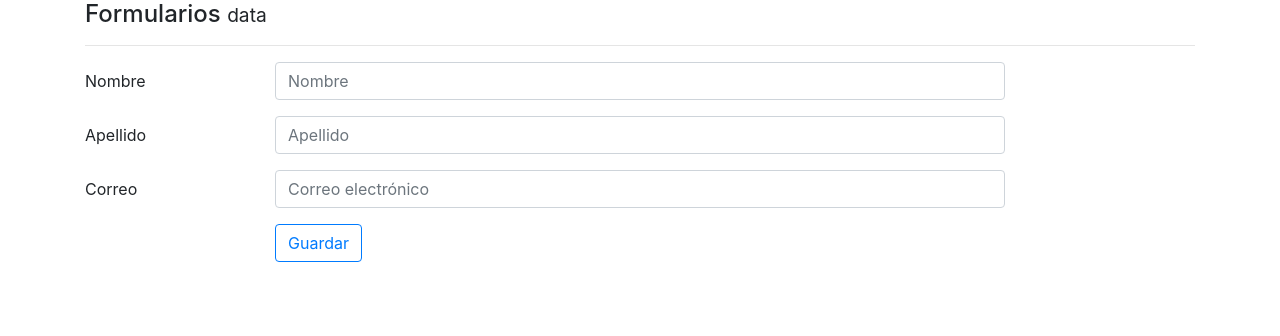
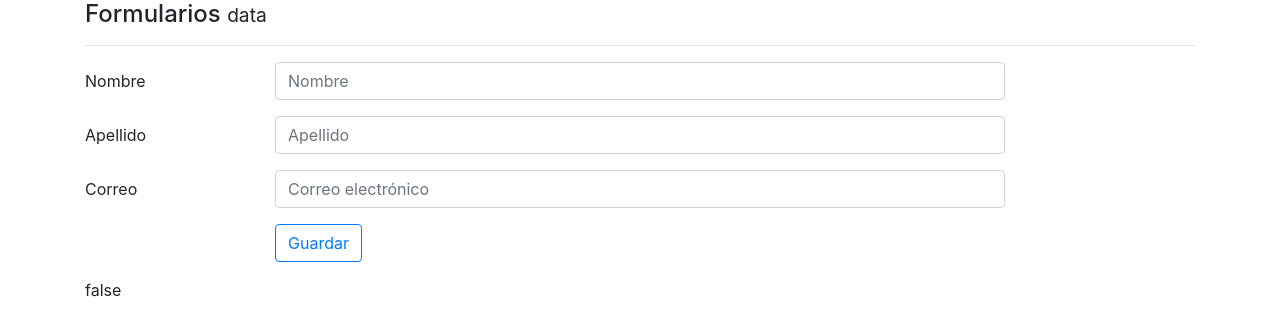
Before and after one commit to oscarval/forms_angular4, an Angular app: page / in a window 1280 px wide. Shown: the top 336 px of the page. Built offline with nearby package versions, Linux system fonts and the light colour scheme.

Commit message:
data of validation

```diff
--- a/src/app/app.module.ts
+++ b/src/app/app.module.ts
@@ -1,5 +1,5 @@
 import { HttpModule } from '@angular/http';
-import { FormsModule } from '@angular/forms';
+import { FormsModule, ReactiveFormsModule } from '@angular/forms';
 import { BrowserModule } from '@angular/platform-browser';
 import { NgModule } from '@angular/core';
 
@@ -18,9 +18,13 @@ import { DataComponent } from './components/data/data.component';
   imports: [
     BrowserModule,
     FormsModule,
+    ReactiveFormsModule,
     HttpModule
   ],
   providers: [],
+  exports : [
+    ReactiveFormsModule
+  ],
   bootstrap: [AppComponent]
 })
 export class AppModule { }
--- a/src/app/components/data/data.component.html
+++ b/src/app/components/data/data.component.html
@@ -1,6 +1,6 @@
 <h4>Formularios <small>data</small></h4>
 <hr>
-<form>
+<form [formGroup]="forma" (ngSubmit)="guardarCambios()">
 
   <div>
 
@@ -10,7 +10,8 @@
 
         <input class="form-control"
                type="text"
-               placeholder="Nombre">
+               placeholder="Nombre"
+               formControlName="nombre">
       </div>
     </div>
 
@@ -20,7 +21,8 @@
 
         <input class="form-control"
                type="text"
-               placeholder="Apellido">
+               placeholder="Apellido"
+               formControlName="apellido">
       </div>
     </div>
 
@@ -32,7 +34,8 @@
 
       <input class="form-control"
              type="email"
-             placeholder="Correo electrónico">
+             placeholder="Correo electrónico"
+             formControlName="email">
     </div>
   </div>
 
@@ -47,4 +50,6 @@
     </div>
   </div>
 
+  {{ forma.valid }}
+
 </form>
--- a/src/app/components/data/data.component.ts
+++ b/src/app/components/data/data.component.ts
@@ -1,4 +1,5 @@
 import { Component, OnInit } from '@angular/core';
+import { FormGroup, FormControl, Validators } from '@angular/forms';
 
 @Component({
   selector: 'app-data',
@@ -7,9 +8,26 @@ import { Component, OnInit } from '@angular/core';
 })
 export class DataComponent implements OnInit {
 
-  constructor() { }
+  forma: FormGroup;
+
+
+  constructor() {
+    this.forma = new FormGroup({
+      'nombre': new FormControl('', Validators.required),
+      'apellido': new FormControl('', Validators.required),
+      'email': new FormControl('', [
+        Validators.required,
+        Validators.pattern('[a-z0-9._%+-]+@[a-z0-9.-]+\.[a-z]{2,4}$')
+      ])
+    });
+
+  }
 
   ngOnInit() {
   }
 
+  guardarCambios() {
+    console.log('form submit');
+  }
+
 }
```
